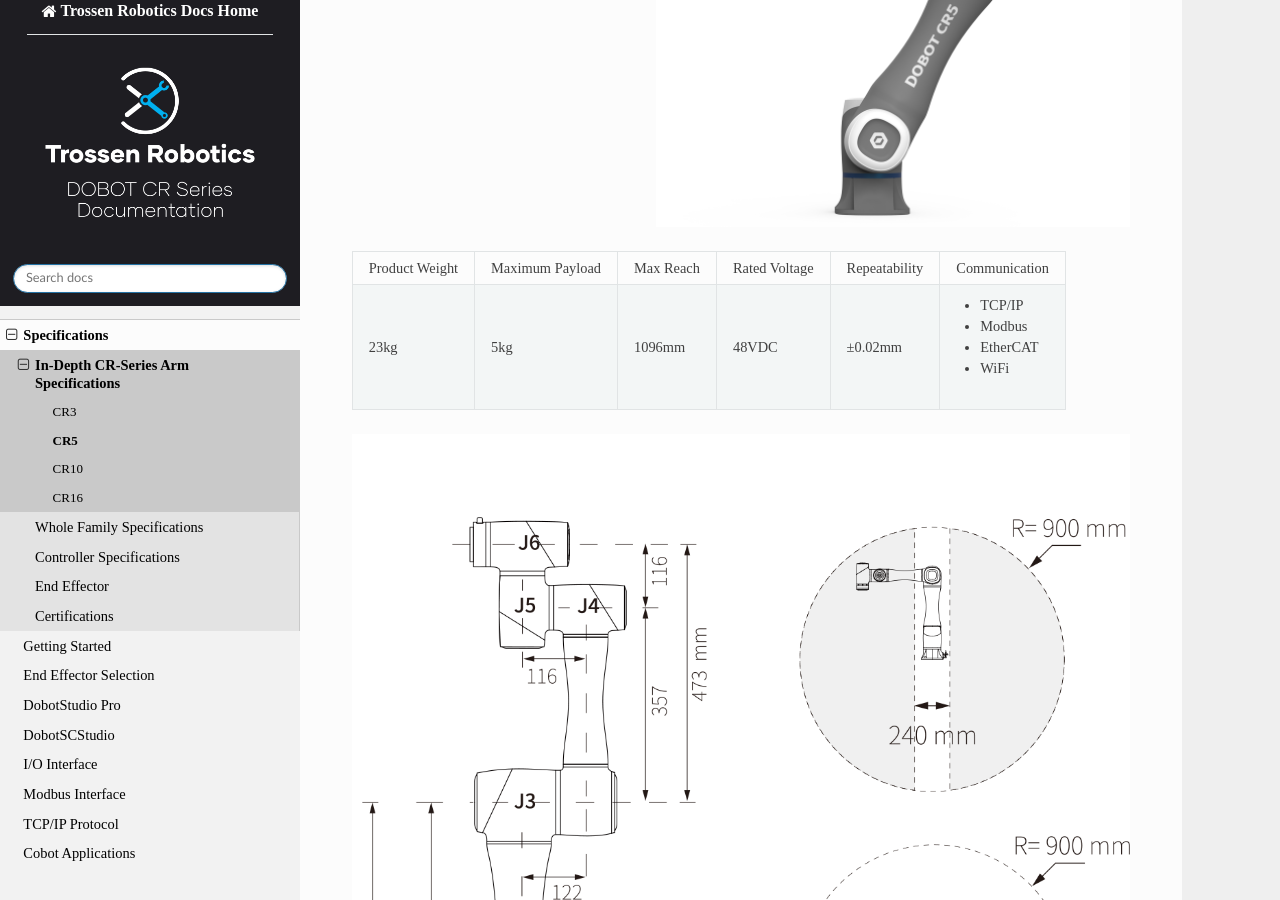
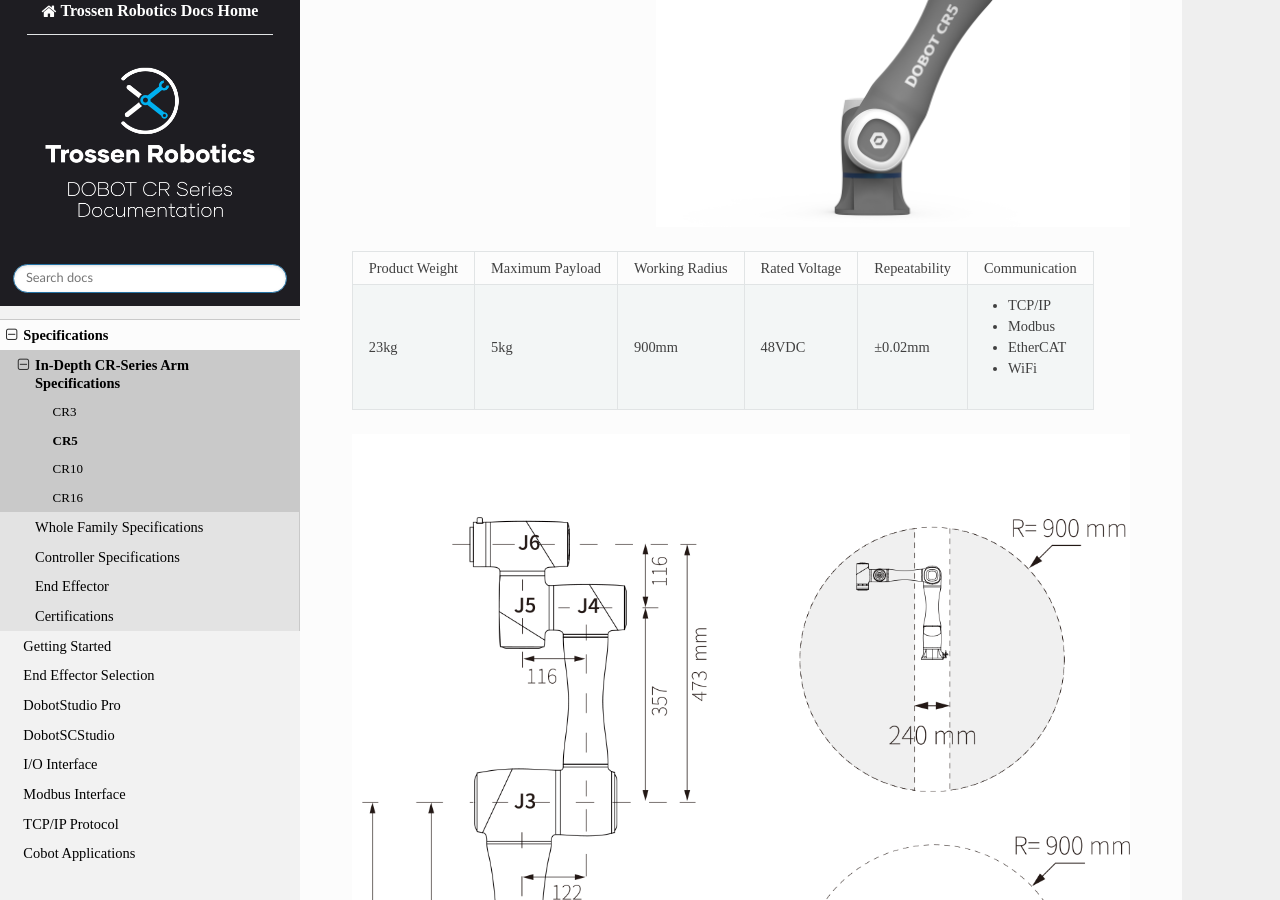
Before and after one commit to TrossenRobotics/dobot_cr_cobots_docs, a Sphinx documentation site: the page built from docs/specifications/cr5.rst, in a window 1280 px wide and 900 px high, scrolled down 402 px. Built offline with Sphinx 7.4.7 and the Read the Docs theme 2.0.0, drawn with Linux system fonts in a browser that asks for light colours; some web fonts are replaced; formulas are drawn with MathJax 3.

Commit message:
Update max reach to working radius

```diff
--- a/docs/specifications/cr10.rst
+++ b/docs/specifications/cr10.rst
@@ -9,13 +9,13 @@
 
     * - Product Weight
       - Maximum Payload
-      - Max Reach
+      - Working Radius
       - Rated Voltage
       - Repeatability
       - Communication
     * - 38kg
       - 10kg
-      - 1525mm
+      - 1300mm
       - 48VDC
       - ±0.03mm
       -
--- a/docs/specifications/cr16.rst
+++ b/docs/specifications/cr16.rst
@@ -9,13 +9,13 @@
 
     * - Product Weight
       - Maximum Payload
-      - Max Reach
+      - Working Radius
       - Rated Voltage
       - Repeatability
       - Communication
     * - 38kg
       - 16kg
-      - 1525mm
+      - 1000mm
       - 48VDC
       - ±0.03mm
       -
--- a/docs/specifications/cr3.rst
+++ b/docs/specifications/cr3.rst
@@ -9,13 +9,13 @@
 
     * - Product Weight
       - Maximum Payload
-      - Max Reach
+      - Working Radius
       - Rated Voltage
       - Repeatability
       - Communication
     * - 16.5kg
       - 3kg
-      - 795mm
+      - 620mm
       - 48VDC
       - ±0.02mm
       -
--- a/docs/specifications/cr5.rst
+++ b/docs/specifications/cr5.rst
@@ -9,13 +9,13 @@
 
     * - Product Weight
       - Maximum Payload
-      - Max Reach
+      - Working Radius
       - Rated Voltage
       - Repeatability
       - Communication
     * - 23kg
       - 5kg
-      - 1096mm
+      - 900mm
       - 48VDC
       - ±0.02mm
       -
```
